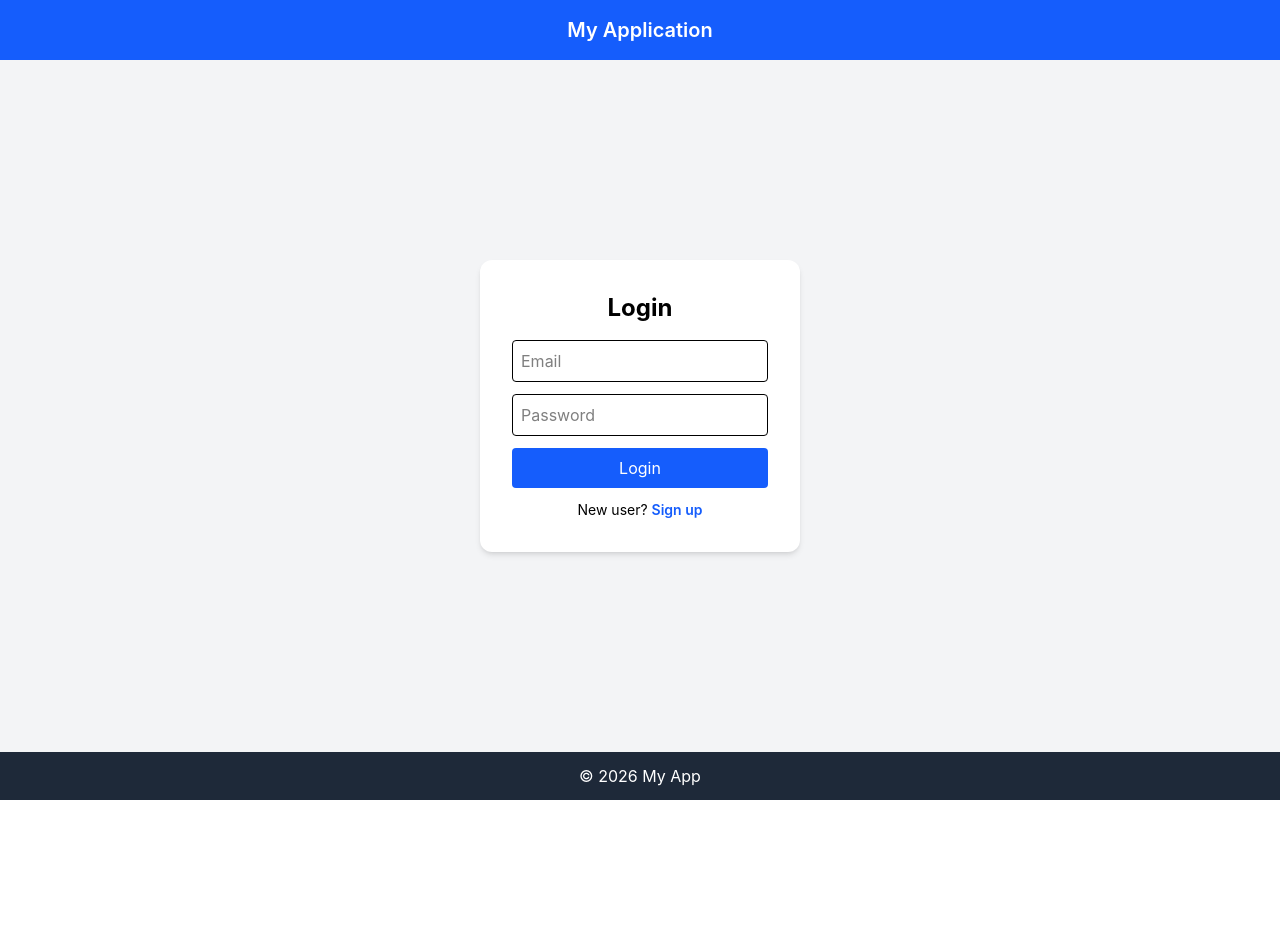
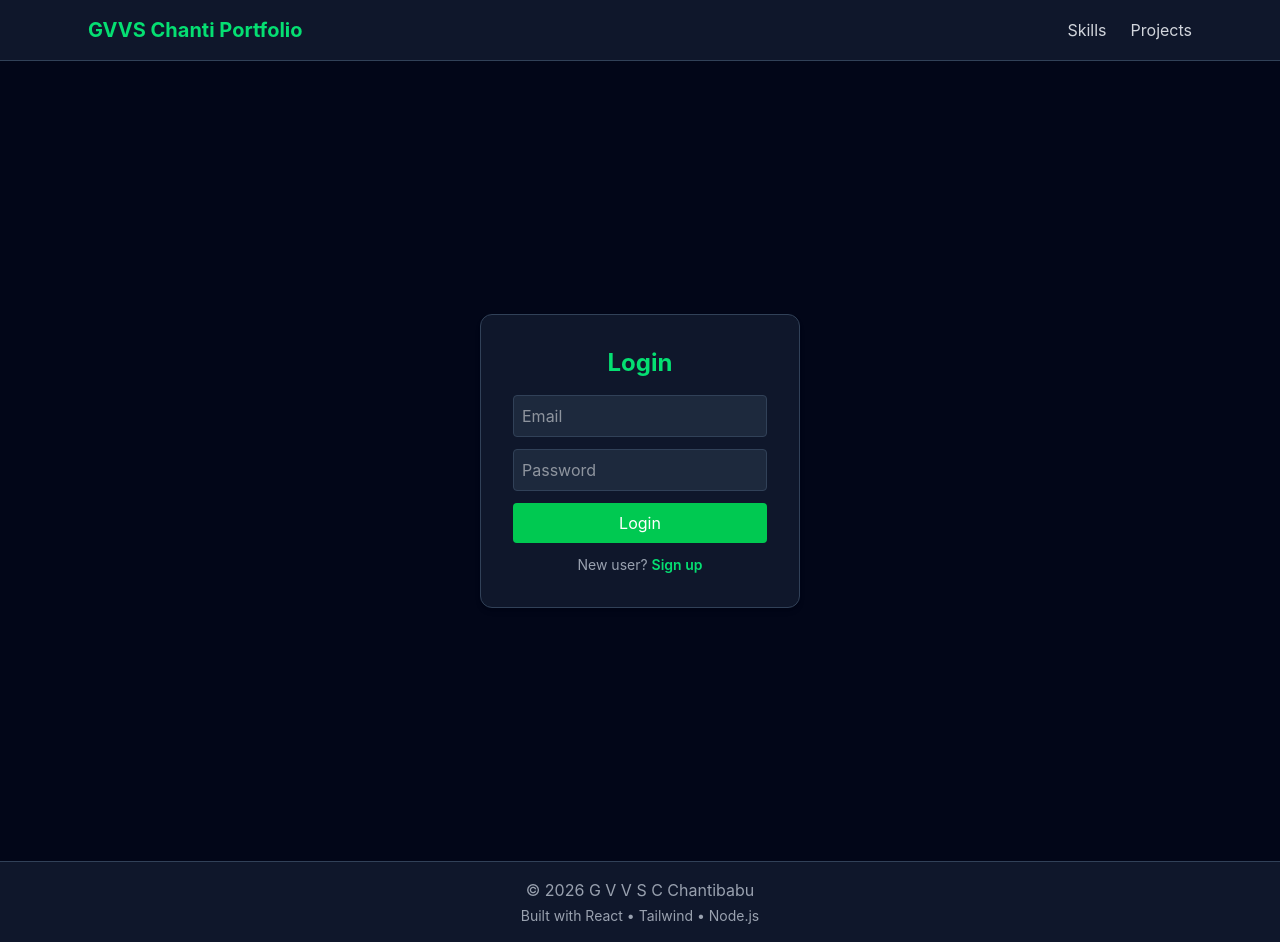
Before and after one commit to Chandrasekhargollapalli/Reactpro, a React app: page / in a window 1280 px wide. Before the commit the page ends 800 px from the top, so only its background shows below. Built offline with nearby package versions, Linux system fonts and the light colour scheme; the HTML template or start-up script is replaced by a standard one.

Commit message:
changes the entire application

```diff
--- a/package.json
+++ b/package.json
@@ -12,7 +12,8 @@
   "dependencies": {
     "axios": "^1.13.5",
     "react": "^19.2.0",
-    "react-dom": "^19.2.0"
+    "react-dom": "^19.2.0",
+    "react-icons": "^5.6.0"
   },
   "devDependencies": {
     "@eslint/js": "^9.39.1",
--- a/src/App.jsx
+++ b/src/App.jsx
@@ -1,40 +1,48 @@
-import { useState } from "react"
-import Header from "./components/Header"
-import Login from "./components/Login"
-import Signup from "./components/Signup"
-import Home from "./components/Home"
-import Footer from "./components/Footer"
+import { useState } from "react";
+import Header from "./components/Header";
+import Login from "./components/Login";
+import Signup from "./components/Signup";
+import Home from "./components/Home";
+import Footer from "./components/Footer";
 
-function App() {
- const [page, setPage] = useState("login");
+export default function App() {
+
   const [user, setUser] = useState(null);
+  const [showSignup, setShowSignup] = useState(false);
 
+  const handleLogin = (userData) => {
+    setUser(userData);
+  };
+
+  const goToSignup = () => {
+    setShowSignup(true);
+  };
+
+  const goToLogin = () => {
+    setShowSignup(false);
+  };
 
   return (
- <div className="min-h-screen flex flex-col">
-      <Header />
+    <div className="flex flex-col min-h-screen">
 
-      <main className="flex-1 flex items-center justify-center bg-gray-100">
-        {page === "login" && (
-          <Login
-            onSignup={() => setPage("signup")}
-            onLogin={(userData) => {
-              setUser(userData);
-              setPage("home");
-            }}
-          />
+      <Header user={user} />
+
+      <div className="flex-grow">
+
+        {!user ? (
+          showSignup ? (
+            <Signup onBackToLogin={goToLogin} />
+          ) : (
+            <Login onSignup={goToSignup} onLogin={handleLogin} />
+          )
+        ) : (
+          <Home user={user} />
         )}
 
-        {page === "signup" && (
-          <Signup onBackToLogin={() => setPage("login")} />
-        )}
-
-        {page === "home" && <Home user={user} />}
-      </main>
+      </div>
 
       <Footer />
+
     </div>
-  )
+  );
 }
-
-export default App
--- a/src/components/Footer.jsx
+++ b/src/components/Footer.jsx
@@ -1,7 +1,17 @@
 export default function Footer() {
   return (
-    <footer className="bg-gray-800 text-white p-3 text-center">
-      © 2026 My App
+    <footer className="bg-slate-900 border-t border-slate-700">
+
+      <div className="max-w-6xl mx-auto px-6 py-4 text-center text-gray-400">
+
+        <p>© 2026 G V V S C Chantibabu</p>
+
+        <p className="text-sm mt-1">
+          Built with React • Tailwind • Node.js
+        </p>
+
+      </div>
+
     </footer>
   );
 }
--- a/src/components/Header.jsx
+++ b/src/components/Header.jsx
@@ -1,7 +1,34 @@
-export default function Header() {
+export default function Header({ user }) {
+
+  const username =
+    user?.name ||
+    user?.email?.split("@")[0] ||
+    "";
+
   return (
-    <header className="bg-blue-600 text-white p-4 text-center text-xl font-semibold">
-      My Application
+    <header className="bg-slate-900 border-b border-slate-700">
+
+      <div className="max-w-6xl mx-auto px-6 py-4 flex justify-between items-center">
+
+        <h1 className="text-xl font-bold text-green-400">
+          GVVS Chanti Portfolio
+        </h1>
+
+        <div className="text-gray-300 flex gap-6">
+
+          <a href="#skills" className="hover:text-green-400">Skills</a>
+          <a href="#projects" className="hover:text-green-400">Projects</a>
+
+          {user && (
+            <span className="text-green-400 font-medium">
+              👋 {username}
+            </span>
+          )}
+
+        </div>
+
+      </div>
+
     </header>
   );
 }
--- a/src/components/Home.jsx
+++ b/src/components/Home.jsx
@@ -1,10 +1,198 @@
+import { FaReact, FaNodeJs, FaGithub, FaLinkedin } from "react-icons/fa";
+import { SiNextdotjs, SiRedux, SiMongodb, SiTailwindcss } from "react-icons/si";
+
 export default function Home({ user }) {
+
+  const username =
+    user?.name ||
+    user?.email?.split("@")[0] ||
+    "Guest";
+
   return (
-    <div className="bg-white p-10 rounded-xl shadow-md text-center">
-      <h1 className="text-3xl font-bold text-green-600">
-        Welcome {user?.email}
-      </h1>
-      <p className="mt-2">You are logged in 🎉</p>
+    <div className="bg-slate-950 text-white min-h-screen">
+
+      {/* WELCOME MESSAGE */}
+      <div className="text-center pt-10">
+        <h1 className="text-4xl font-bold text-green-400">
+          Welcome {username} 👋
+        </h1>
+
+        <p className="text-gray-400 mt-2">
+          Thanks for visiting my portfolio
+        </p>
+      </div>
+
+      {/* HERO SECTION */}
+      <section className="max-w-6xl mx-auto px-6 py-20 grid md:grid-cols-2 gap-10 items-center">
+
+        <div>
+          <h2 className="text-green-400 text-lg">Hello I'm</h2>
+
+          <h1 className="text-4xl md:text-5xl font-bold mt-2">
+            G V V S C Chantibabu
+          </h1>
+
+          <p className="mt-4 text-xl text-gray-300">
+            Full Stack Developer
+          </p>
+
+          <p className="mt-4 text-gray-400 leading-relaxed">
+            Full Stack Developer with 2+ years of experience building scalable
+            web and mobile applications using React, Next.js, React Native and
+            Node.js.
+          </p>
+
+          <div className="flex gap-4 mt-6">
+            <a
+              href="#projects"
+              className="bg-green-500 px-6 py-3 rounded-lg font-semibold hover:bg-green-600"
+            >
+              View Projects
+            </a>
+
+            <a
+              href="/resume.pdf"
+              className="border border-green-500 px-6 py-3 rounded-lg hover:bg-green-500"
+            >
+              Download Resume
+            </a>
+          </div>
+
+          <div className="flex gap-6 mt-6 text-2xl">
+            <FaGithub className="hover:text-green-400 cursor-pointer" />
+            <FaLinkedin className="hover:text-green-400 cursor-pointer" />
+          </div>
+        </div>
+
+        {/* PROFILE IMAGE */}
+        <div className="flex justify-center">
+          <img
+            src="/profile.jpg"
+            alt="profile"
+            className="w-72 rounded-xl shadow-lg border border-gray-700"
+          />
+        </div>
+
+      </section>
+
+      {/* SKILLS */}
+      <section id="skills" className="max-w-6xl mx-auto px-6 py-16">
+
+        <h2 className="text-3xl font-bold text-center mb-10">
+          Skills
+        </h2>
+
+        <div className="grid grid-cols-2 md:grid-cols-4 gap-8 text-center">
+
+          <div className="bg-slate-900 p-6 rounded-xl">
+            <FaReact className="text-4xl mx-auto text-cyan-400" />
+            <p className="mt-3">React.js</p>
+          </div>
+
+          <div className="bg-slate-900 p-6 rounded-xl">
+            <SiNextdotjs className="text-4xl mx-auto" />
+            <p className="mt-3">Next.js</p>
+          </div>
+
+          <div className="bg-slate-900 p-6 rounded-xl">
+            <SiRedux className="text-4xl mx-auto text-purple-400" />
+            <p className="mt-3">Redux Toolkit</p>
+          </div>
+
+          <div className="bg-slate-900 p-6 rounded-xl">
+            <FaNodeJs className="text-4xl mx-auto text-green-400" />
+            <p className="mt-3">Node.js</p>
+          </div>
+
+          <div className="bg-slate-900 p-6 rounded-xl">
+            <SiMongodb className="text-4xl mx-auto text-green-500" />
+            <p className="mt-3">MongoDB</p>
+          </div>
+
+          <div className="bg-slate-900 p-6 rounded-xl">
+            <SiTailwindcss className="text-4xl mx-auto text-sky-400" />
+            <p className="mt-3">Tailwind CSS</p>
+          </div>
+
+        </div>
+
+      </section>
+
+      {/* EXPERIENCE */}
+      <section className="bg-slate-900 py-16">
+
+        <div className="max-w-5xl mx-auto px-6">
+
+          <h2 className="text-3xl font-bold text-center mb-10">
+            Experience
+          </h2>
+
+          <div className="bg-slate-800 p-8 rounded-xl">
+
+            <h3 className="text-xl font-semibold text-green-400">
+              Frontend Developer – Creeno Solutions
+            </h3>
+
+            <p className="text-gray-400 mt-2">
+              Nov 2023 – Present
+            </p>
+
+            <ul className="mt-4 space-y-2 text-gray-300 list-disc ml-6">
+              <li>Developed healthcare dashboards using React and Redux Toolkit</li>
+              <li>Built mobile apps with React Native and TypeScript</li>
+              <li>Integrated REST APIs and secure authentication</li>
+              <li>Implemented role-based access for healthcare data</li>
+            </ul>
+
+          </div>
+
+        </div>
+
+      </section>
+
+      {/* PROJECTS */}
+      <section id="projects" className="max-w-6xl mx-auto px-6 py-20">
+
+        <h2 className="text-3xl font-bold text-center mb-12">
+          Projects
+        </h2>
+
+        <div className="grid md:grid-cols-2 gap-10">
+
+          <div className="bg-slate-900 p-8 rounded-xl">
+            <h3 className="text-xl font-semibold text-green-400">
+              Healthcare Dashboard (HealthCapita)
+            </h3>
+
+            <p className="mt-3 text-gray-400">
+              Doctor dashboard for managing patient records, reports,
+              and secure authentication workflows.
+            </p>
+
+            <p className="mt-3 text-sm text-gray-500">
+              React • Redux Toolkit • React Native
+            </p>
+          </div>
+
+          <div className="bg-slate-900 p-8 rounded-xl">
+            <h3 className="text-xl font-semibold text-green-400">
+              Science Samagra Mahotsav Portal
+            </h3>
+
+            <p className="mt-3 text-gray-400">
+              Government platform used by schools across Andhra Pradesh
+              for science exhibition registrations and analytics.
+            </p>
+
+            <p className="mt-3 text-sm text-gray-500">
+              Next.js • Node.js • MongoDB
+            </p>
+          </div>
+
+        </div>
+
+      </section>
+
     </div>
   );
 }
--- a/src/components/Login.jsx
+++ b/src/components/Login.jsx
@@ -2,41 +2,48 @@ import axios from "axios";
 import { useState } from "react";
 
 export default function Login({ onSignup, onLogin }) {
+
   const [email, setEmail] = useState("");
   const [password, setPassword] = useState("");
 
-  // const handleSubmit = (e) => {
-  //   e.preventDefault();
-  //   onLogin({ email });
-  // };
+  const handleSubmit = async (e) => {
 
-  const handleSubmit = async(e)=>{
-    e.preventDefault()
-    try{
-// const  res = await axios.post('http://localhost:5004/api/auth/login',{email,password})
-const  res = await axios.post('http://44.198.157.33/api/auth/login',{email,password})
-console.log('response of login dataaa..',res)
-console.log('response of login dataaa..',res?.data)
-if(res?.data?.status){
-  alert("Login Successfully")
-  onLogin({email})
-}else{
-alert(res?.data?.message || 'Login failed')
+    e.preventDefault();
+
+    try {
+
+      const res = await axios.post(
+        "http://44.198.157.33/api/auth/login",
+        { email, password }
+      );
+
+      if (res?.data?.status) {
+        alert("Login Successfully");
+        onLogin({ email });
+      } else {
+        alert(res?.data?.message || "Login failed");
       }
-    }catch(err){
-      console.log(err)
 
+    } catch (err) {
+      console.log(err);
     }
-  }
+  };
+
   return (
-    <div className="bg-white p-8 rounded-xl shadow-md w-80">
-      <h2 className="text-2xl font-bold mb-4 text-center">Login</h2>
+    <div className="bg-slate-950 min-h-screen flex items-center justify-center">
+
+      <div className="bg-slate-900 p-8 rounded-xl shadow-md w-80 border border-slate-700">
+
+        <h2 className="text-2xl font-bold mb-4 text-center text-green-400">
+          Login
+        </h2>
 
         <form onSubmit={handleSubmit} className="space-y-3">
+
           <input
             type="email"
             placeholder="Email"
-          className="w-full border p-2 rounded"
+            className="w-full bg-slate-800 border border-slate-700 p-2 rounded text-white"
             value={email}
             onChange={(e) => setEmail(e.target.value)}
             required
@@ -45,26 +52,30 @@ alert(res?.data?.message || 'Login failed')
           <input
             type="password"
             placeholder="Password"
-          className="w-full border p-2 rounded"
+            className="w-full bg-slate-800 border border-slate-700 p-2 rounded text-white"
             value={password}
             onChange={(e) => setPassword(e.target.value)}
             required
           />
 
-        <button className="w-full bg-blue-600 text-white p-2 rounded">
+          <button className="w-full bg-green-500 hover:bg-green-600 text-white p-2 rounded">
             Login
           </button>
+
         </form>
 
-      <p className="text-sm text-center mt-3">
+        <p className="text-sm text-center mt-3 text-gray-400">
           New user?{" "}
           <button
             onClick={onSignup}
-          className="text-blue-600 font-semibold"
+            className="text-green-400 font-semibold"
           >
             Sign up
           </button>
         </p>
+
+      </div>
+
     </div>
   );
 }
```
Also changed, not shown: src/components/Signup.jsx (+38 -26 lines), 1 other file (tests, documents, lock files or other folders). Lines whose indentation alone changed are shown as unchanged.
